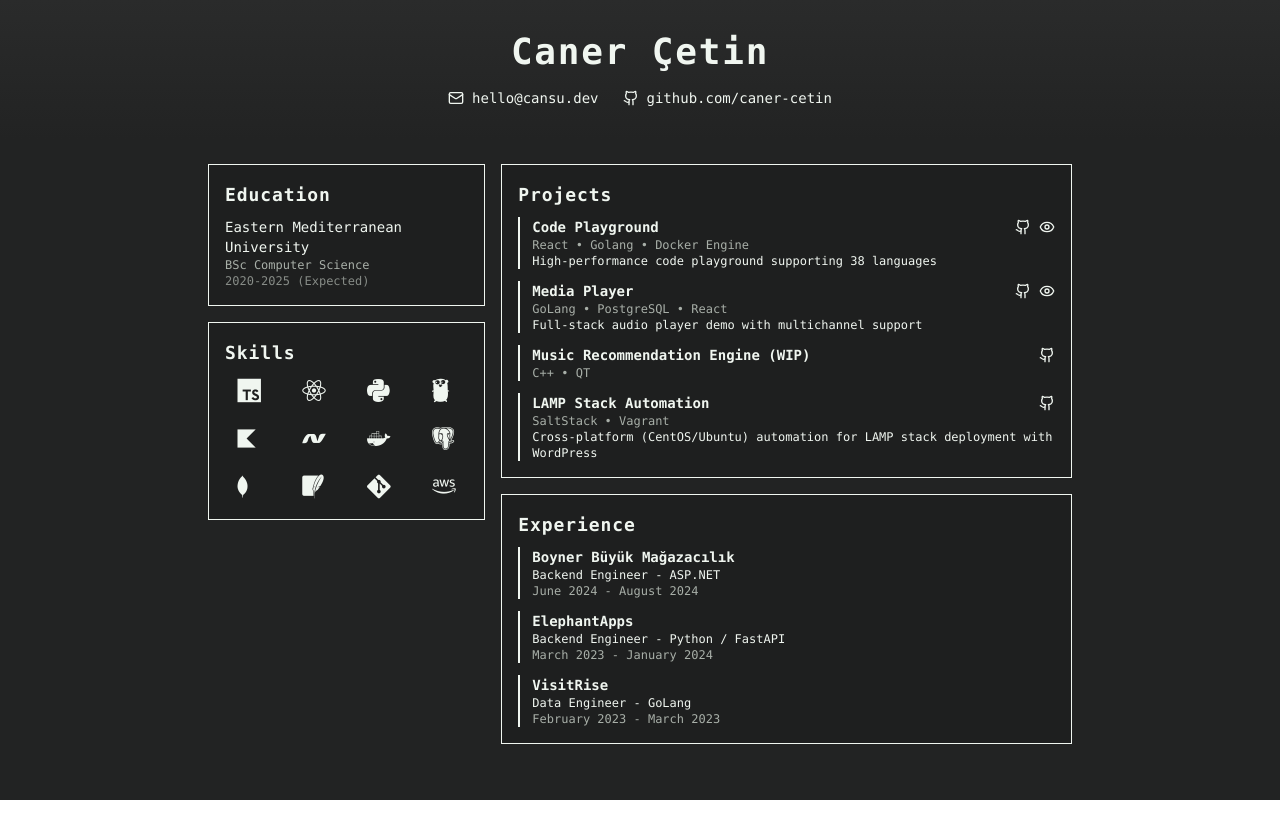
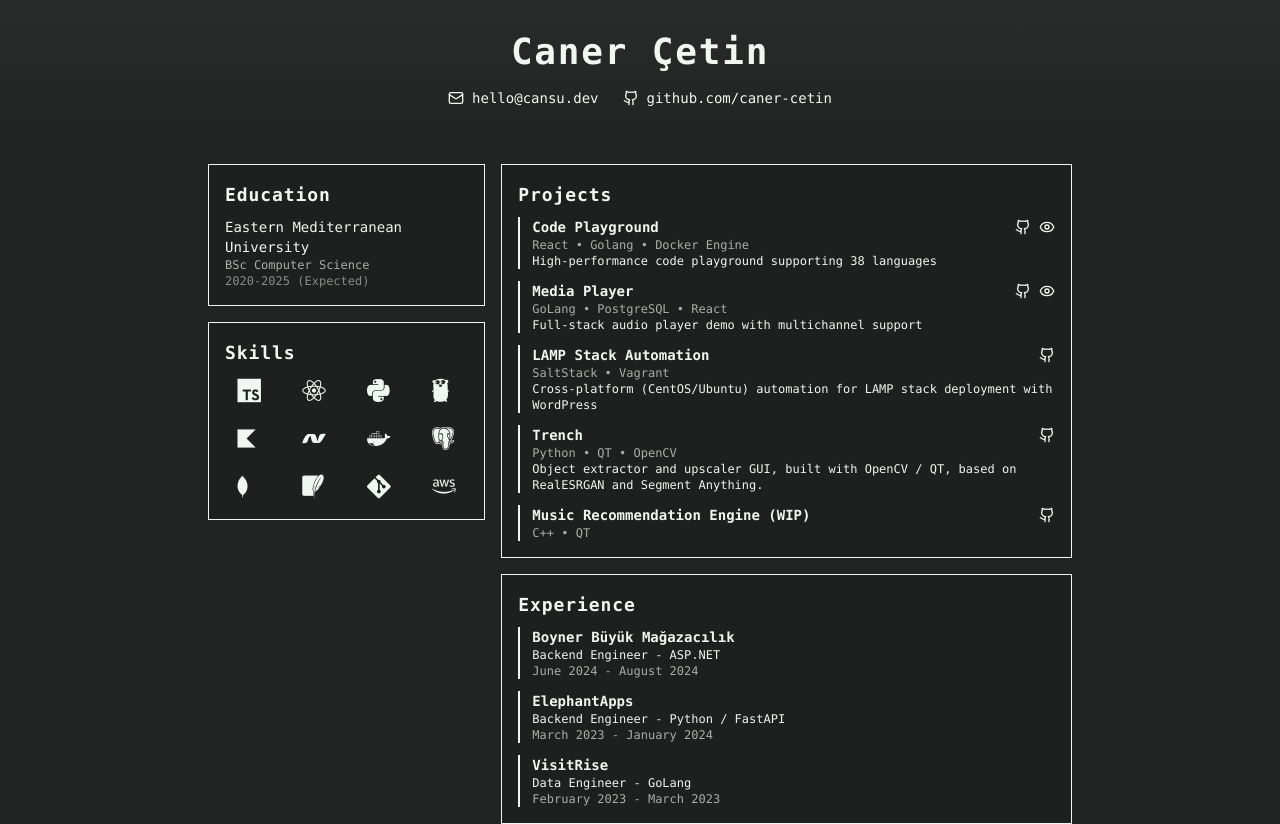
Before and after one commit to caner-cetin/resume-cansu-dev, a React (Vite) app: page / in a window 1280 px wide. Before the commit the page ends 800 px from the top, so only its background shows below. Built offline with nearby package versions, Linux system fonts and the light colour scheme.

Commit message:
Update Resume.tsx

```diff
--- a/src/Resume.tsx
+++ b/src/Resume.tsx
@@ -94,6 +94,22 @@ const Resume = () => {
                   description: 'Full-stack audio player demo with multichannel support'
                 },
                 {
+                  title: 'LAMP Stack Automation',
+                  links: [
+                    { icon: Github, url: 'https://github.com/caner-cetin/saltstack-wordpress-mysql-setup' }
+                  ],
+                  tech: 'SaltStack • Vagrant',
+                  description: 'Cross-platform (CentOS/Ubuntu) automation for LAMP stack deployment with WordPress'
+                },
+                {
+                  title: 'Trench',
+                  links: [
+                    { icon: Github, url: 'https://github.com/caner-cetin/trench' }
+                  ],
+                  tech: 'Python • QT • OpenCV',
+                  description: 'Object extractor and upscaler GUI, built with OpenCV / QT, based on RealESRGAN and Segment Anything.'
+                },
+                {
                   title: 'Music Recommendation Engine (WIP)',
                   links: [
                     { icon: Github, url: 'https://github.com/caner-cetin/conan' }
@@ -101,14 +117,6 @@ const Resume = () => {
                   tech: 'C++ • QT',
                   description: ''
                 },
-                {
-                  title: 'LAMP Stack Automation',
-                  links: [
-                    { icon: Github, url: 'https://github.com/caner-cetin/saltstack-wordpress-mysql-setup' }
-                  ],
-                  tech: 'SaltStack • Vagrant',
-                  description: 'Cross-platform (CentOS/Ubuntu) automation for LAMP stack deployment with WordPress'
-                }
               ].map((project) => (
                 <div
                   key={project.title}
```
